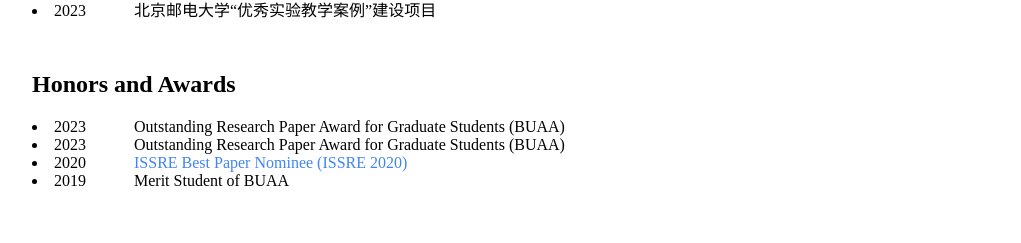
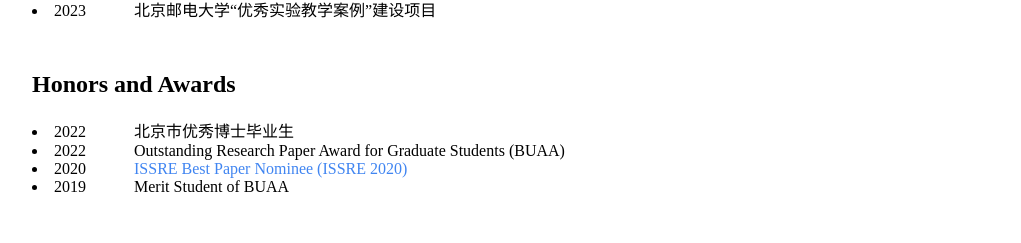
Before and after one commit to xiaotingdu/xiaotingdu.github.io, a Jekyll site: the page index.html, which Jekyll copies as it is, in a window 1280 px wide. Shown: the part 2085-2328 px from the top of the page, without its empty margins (128-1149 px from the left). Built offline with Jekyll 4.4.1, drawn with Linux system fonts in a browser that asks for light colours; a style sheet for code colours, icons or effects is not loaded.

Commit message:
Update index.html

```diff
--- a/index.html
+++ b/index.html
@@ -221,11 +221,11 @@
 <h2>Honors and Awards</h2>
 <table>
 <li class="MsoNormal" style="mso-margin-top-alt:auto;mso-margin-bottom-alt:auto;
-     mso-list:l6 level1 lfo10;tab-stops:list 36.0pt"><span lang="EN-US">2023
-	     &nbsp;&nbsp;&nbsp;&nbsp;&nbsp;&nbsp;&nbsp;&nbsp;&nbsp;&nbsp; <a>Outstanding Research Paper Award for Graduate Students (BUAA)</a></span></li>
+     mso-list:l6 level1 lfo10;tab-stops:list 36.0pt"><span lang="EN-US">2022
+	     &nbsp;&nbsp;&nbsp;&nbsp;&nbsp;&nbsp;&nbsp;&nbsp;&nbsp;&nbsp; <a>北京市优秀博士毕业生</a></span></li>
 
 <li class="MsoNormal" style="mso-margin-top-alt:auto;mso-margin-bottom-alt:auto;
-     mso-list:l6 level1 lfo10;tab-stops:list 36.0pt"><span lang="EN-US">2023
+     mso-list:l6 level1 lfo10;tab-stops:list 36.0pt"><span lang="EN-US">2022
 	     &nbsp;&nbsp;&nbsp;&nbsp;&nbsp;&nbsp;&nbsp;&nbsp;&nbsp;&nbsp; <a>Outstanding Research Paper Award for Graduate Students (BUAA)</a></span></li>
 <li class="MsoNormal" style="mso-margin-top-alt:auto;mso-margin-bottom-alt:auto;
      mso-list:l6 level1 lfo10;tab-stops:list 36.0pt"><span lang="EN-US">2020
```
